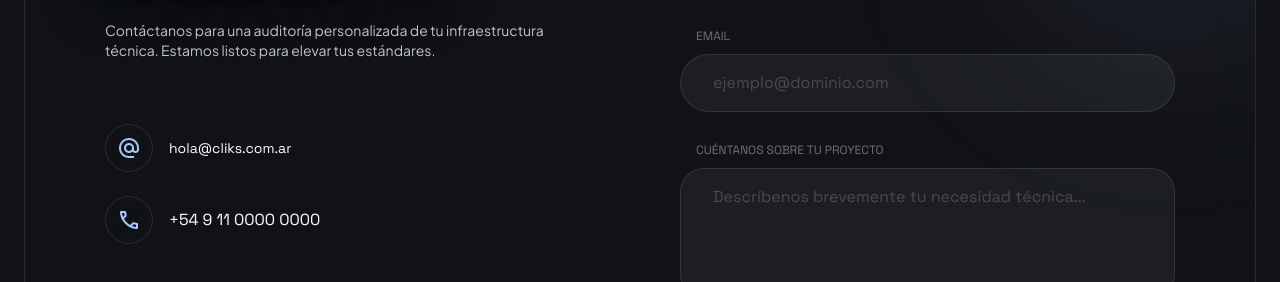
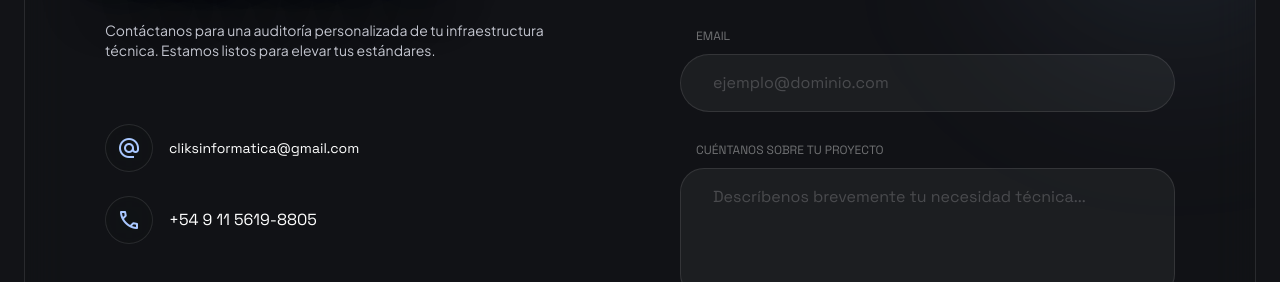
Before and after one commit to leofabcas/netstat3, a website built with Vite: page index.html in a window 1280 px wide. Shown: the part 6660-6942 px from the top of the page. Built offline with nearby package versions, Linux system fonts and the light colour scheme.

Commit message:
telefono y correo

```diff
--- a/index.html
+++ b/index.html
@@ -385,14 +385,14 @@
                 class="w-12 h-12 rounded-full glass-panel grid items-center justify-center text-primary group-hover:bg-primary group-hover:text-black transition-all">
                 <span class="material-symbols-outlined">alternate_email</span>
               </div>
-              <span class="font-telemetry-data text-sm md:text-base text-white">hola@cliks.com.ar</span>
+              <span class="font-telemetry-data text-sm md:text-base text-white">cliksinformatica@gmail.com</span>
             </div>
             <div class="grid grid-cols-[auto_1fr] items-center gap-4 group">
               <div
                 class="w-12 h-12 rounded-full glass-panel grid items-center justify-center text-primary group-hover:bg-primary group-hover:text-black transition-all">
                 <span class="material-symbols-outlined">call</span>
               </div>
-              <span class="font-telemetry-data text-white">+54 9 11 0000 0000</span>
+              <span class="font-telemetry-data text-white">+54 9 11 5619-8805</span>
             </div>
           </div>
         </div>
```
